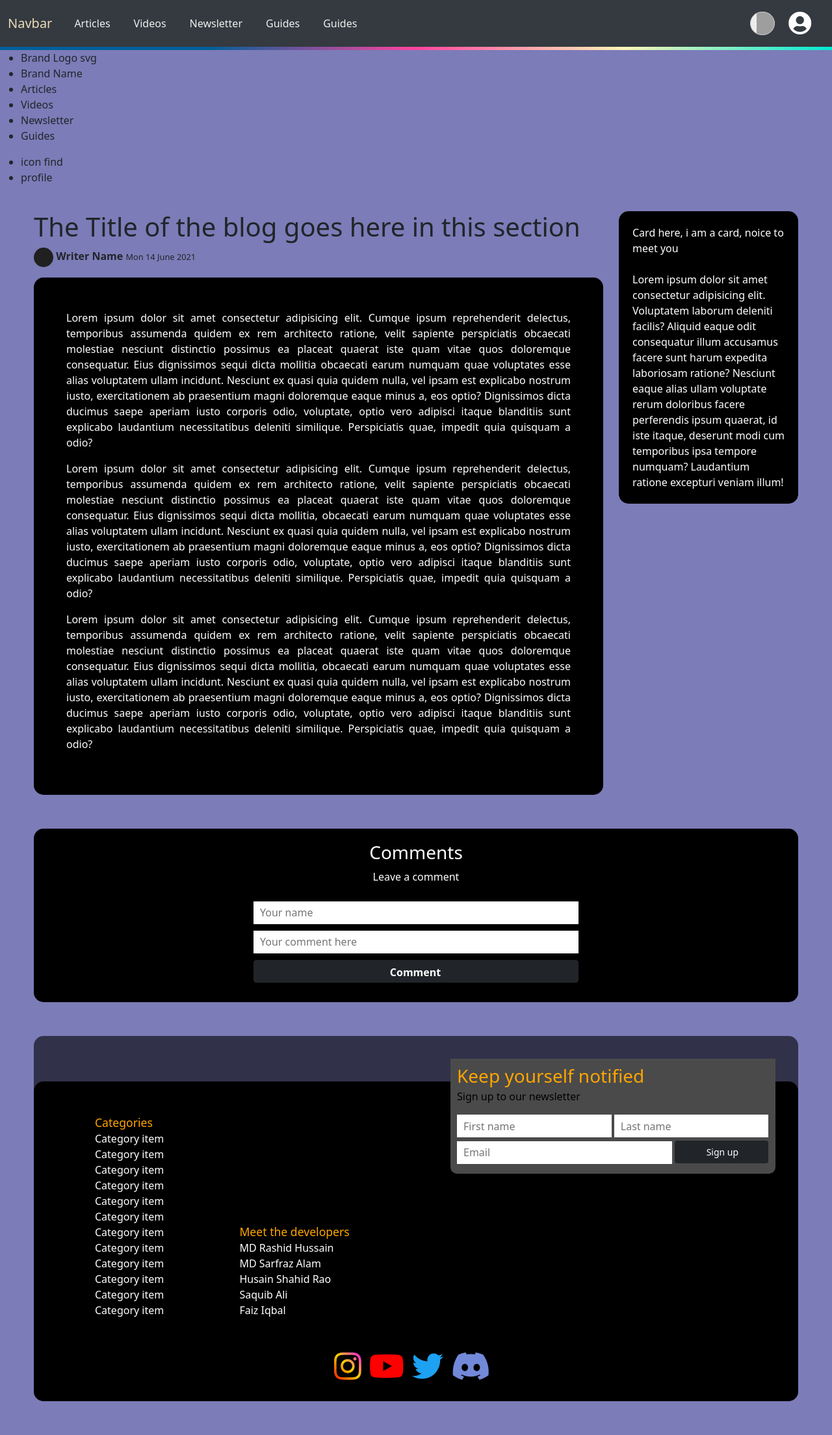
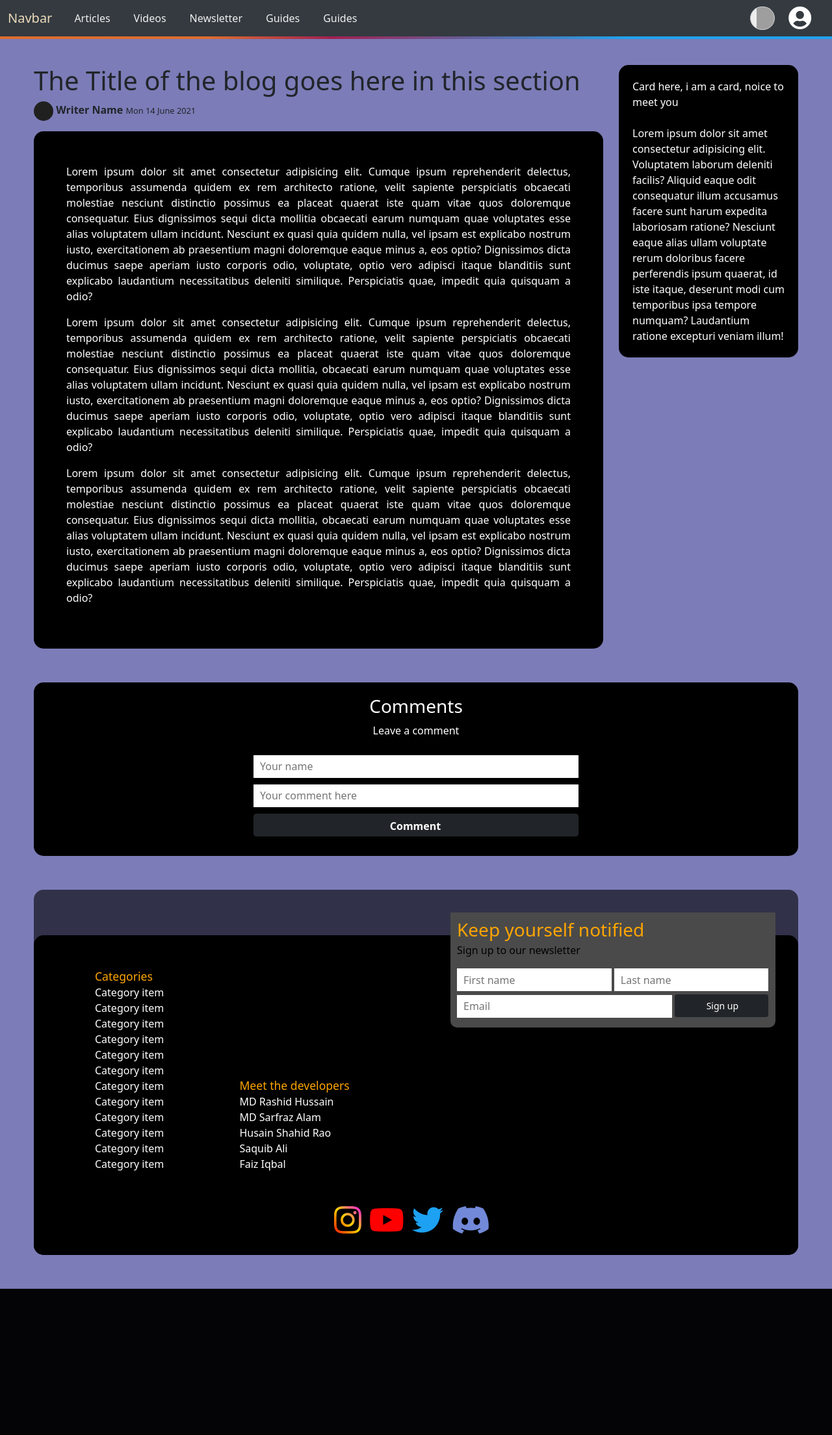
Before and after one commit to m3rashid/confused-bachelors, a Node server app: page / in a window 1280 px wide. Shown: the whole page at 65% size. After the commit the page ends 1983 px from the top, so only its background shows below. Run offline with Node 20, Linux system fonts and the light colour scheme; some libraries are stand-ins or nearby versions; grey boxes are pictures that could not be loaded.

Commit message:
Improve Navbar

```diff
--- a/static/css/header.css
+++ b/static/css/header.css
@@ -28,6 +28,7 @@
 /* navbar stuff */
 #navbar {
   background-color: #343a40;
+  padding: 0;
 }
 
 body.offcanvas-active {
@@ -136,9 +137,9 @@
   border: none;
   margin: 0;
   width: 100vw;
-  height: 5px;
-  background: linear-gradient(to right, #005F99 25%,#FF449F 50%,#FFF5B7 75%, #00EAD3 100%);
-  opacity: 1;
+  height: 4px;
+  background: linear-gradient(to right, #ff6900 25%,#AE012E 40%, #00b0ff 75%);
+  opacity: 0.75;
 }
 
 /* ============ mobile view ============ */
@@ -193,6 +194,9 @@
 
 input {
 	outline: none;
+}
+#search-box input[type=submit]{
+ display: none;
 }
 input[type=search].search-box-input {
 	-webkit-appearance: textfield;
--- a/views/partials/header.ejs
+++ b/views/partials/header.ejs
@@ -85,8 +85,9 @@
       </nav>
       <div class="nav-user-info ms-auto d-flex flex-row">
 
-          <form  id="search-box">
-            <input class="search-box-input" type="search" placeholder="Search">
+          <form method="POST" action="/search" id="search-box">
+            <input name="search" autocomplete="off" class="search-box-input" type="search">
+            <input type="submit" />
           </form>
 
 
@@ -97,19 +98,7 @@
     <hr class="navbar-border">
 
     <header>
-      <ul>
-        <li>Brand Logo svg</li>
-        <li>Brand Name</li>
-        <li>Articles</li>
-        <li>Videos</li>
-        <li>Newsletter</li>
-        <li>Guides</li>
-      </ul>
 
-      <ul>
-        <li>icon find</li>
-        <li>profile</li>
-      </ul>
     </header>
   </body>
 </html>
```
